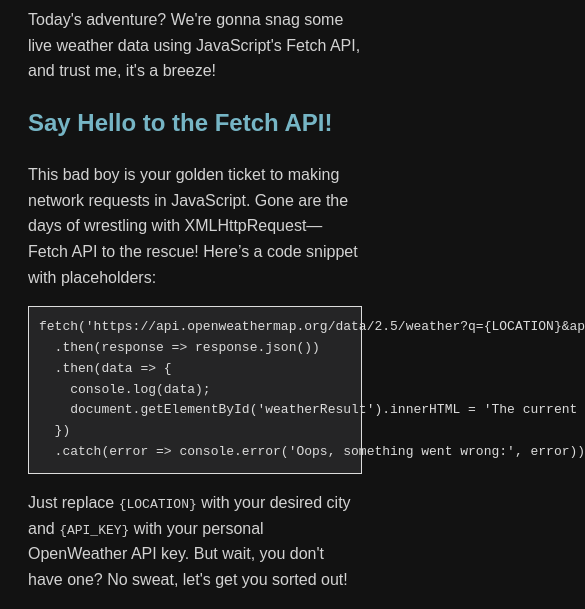
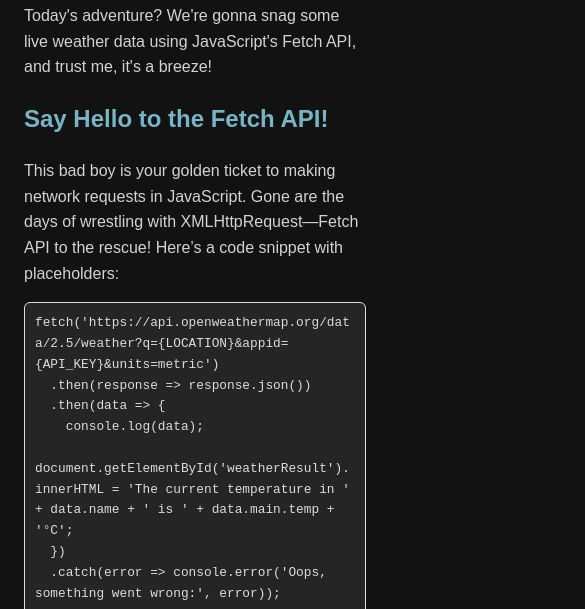
Before and after one commit to raimonvibe/api_javascript, a plain HTML site: page index.html in a window 390 px wide. Shown: the part 166-775 px from the top of the page, 585 px wide, since content can reach past the window. Drawn offline with Linux system fonts and the light colour scheme.

Commit message:
fix: code snippet readable on phones (page was 1072px wide)
The <pre> had no overflow handling, so the long fetch() URL widened the
page on every device up to the iPad, and with no text-size-adjust iOS
Safari's text autosizing then inflated the text, which is what looked
jumbled on an iPhone. Stop autosizing, scroll code inside its block, and
on phones wrap long lines so the whole snippet reads without scrolling.

Co-Authored-By: Claude Opus 5.5 <noreply@anthropic.com>

```diff
--- a/index.html
+++ b/index.html
@@ -5,8 +5,15 @@
     <meta name="viewport" content="width=device-width, initial-scale=1.0">
     <title>Grabbing Weather Data Like a Pro</title>
     <style>
+        html {
+            /* Stop iOS Safari from inflating text sizes ("text autosizing"),
+               which is what made the page look jumbled on an iPhone. */
+            -webkit-text-size-adjust: 100%;
+            text-size-adjust: 100%;
+        }
         body {
             font-family: 'Arial', sans-serif;
+            overflow-wrap: break-word;
             line-height: 1.6;
             padding: 20px;
             background-color: #121212; /* Very dark gray */
@@ -23,6 +30,26 @@
             border: 1px solid #ddd;
             padding: 10px;
             color: #dcdcdc; /* Light gray for code text */
+            max-width: 100%;
+            overflow-x: auto; /* scroll inside the block, never widen the page */
+            border-radius: 6px;
+        }
+        pre code {
+            font-size: 0.9rem;
+        }
+        /* On a phone the whole snippet should be readable without sideways
+           scrolling: wrap long lines (the API URL) inside the block. */
+        @media (max-width: 600px) {
+            body {
+                padding: 16px;
+            }
+            pre {
+                white-space: pre-wrap;
+                overflow-wrap: anywhere;
+            }
+            pre code {
+                font-size: 0.8rem;
+            }
         }
         /* Colorful syntax highlighting for code */
         .keyword { color: #ff79c6; } /* Pink for keywords */
```
